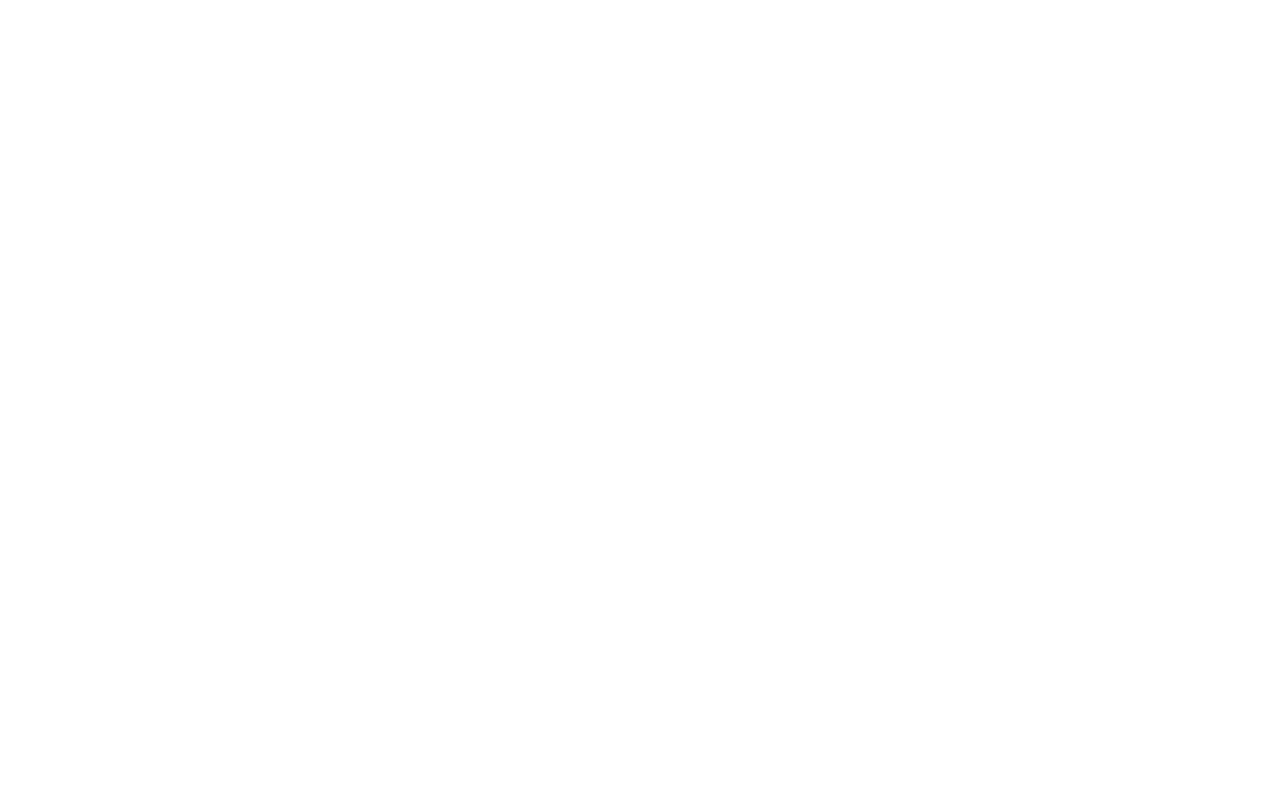
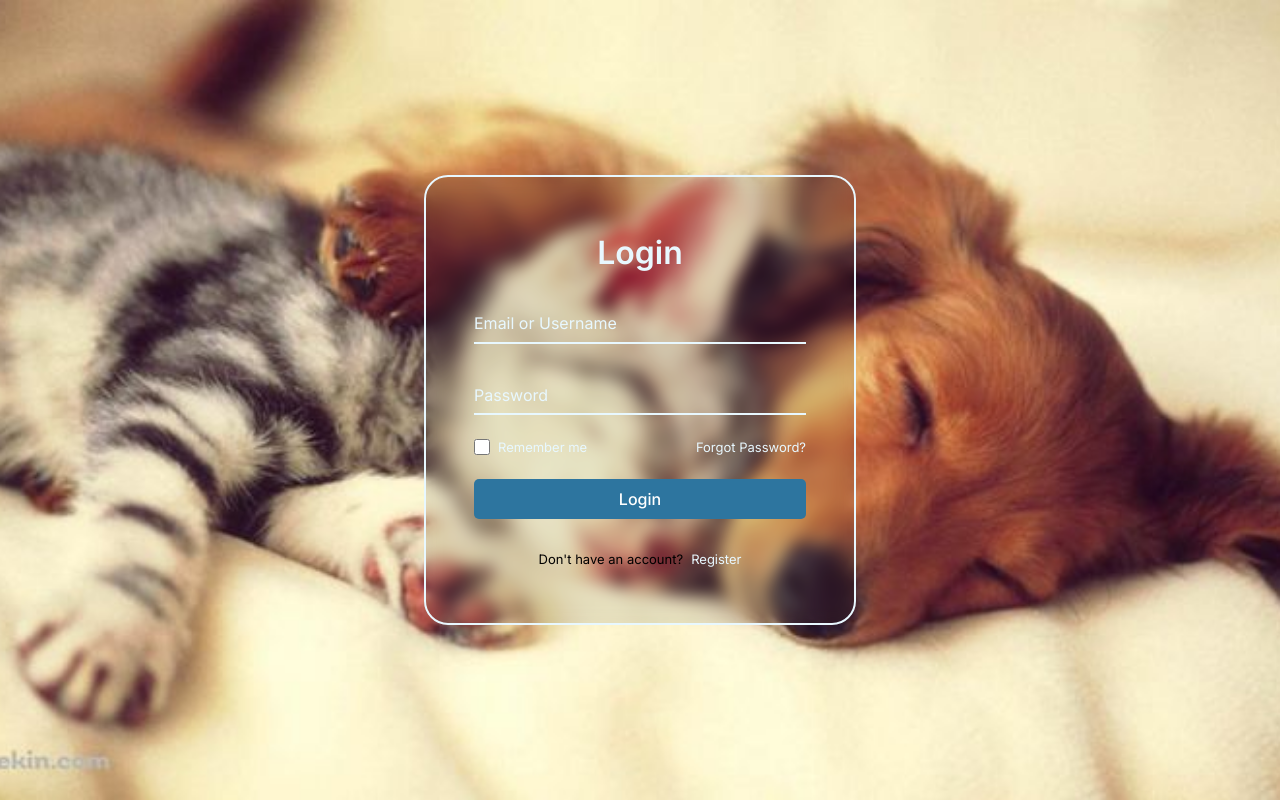
Before and after one commit to Stayer1231/PetHealthCareSystem_Frontend, a React (Vite) app in the folder PetHealthCareSystem/: page /login in a window 1280 px wide. Before the commit this address had no page. Built offline with nearby package versions, Linux system fonts and the light colour scheme.

Commit message:
Add: Login page, AppRouting

```diff
--- /dev/null
+++ b/PetHealthCareSystem/src/Atomic Components/pages/LoginPage/LoginPage.jsx
@@ -0,0 +1,149 @@
+import React, { useState } from "react";
+import "./LoginPage.scss";
+import { useNavigate, Link } from "react-router-dom";
+import loginImg from "../../../assets/img/DogandCat.jpg";
+import Text from "../../atoms/Text/Text";
+import Button from "../../atoms/Button/Button";
+import { message, notification } from "antd";
+
+const LoginPage = () => {
+  const navigate = useNavigate();
+  const [usernameOrEmail, setUsernameOrEmail] = useState("");
+  const [password, setPassword] = useState("");
+  const [validationMessageShown, setValidationMessageShown] = useState(false);
+
+  const handleUsernameOrEmailChange = (event) => {
+    setUsernameOrEmail(event.target.value);
+    setValidationMessageShown(false);
+  };
+
+  const handlePasswordChange = (event) => {
+    setPassword(event.target.value);
+    setValidationMessageShown(false);
+  };
+
+  const handleLogin = (e) => {
+    e.preventDefault();
+
+    if (usernameOrEmail.trim() === "" || password.trim() === "") {
+      if (!validationMessageShown) {
+        message.error(
+          "Please fill in both username/email and password fields."
+        );
+        setValidationMessageShown(true);
+      }
+      return;
+    }
+
+    if (usernameOrEmail.includes("@")) {
+      loginWithEmail(usernameOrEmail, password);
+    } else {
+      loginWithUsername(usernameOrEmail, password);
+    }
+  };
+
+  const loginWithEmail = (email, password) => {
+    notification.success({ message: "Login with email and password" });
+    navigate("/your-pet/overview");
+  };
+
+  const loginWithUsername = (username, password) => {
+    notification.success({ message: "Login with username and password" });
+    navigate("/your-pet/overview");
+  };
+
+  return (
+    <div className="login">
+      <img src={loginImg} alt="login image" className="login__img" />
+
+      <form action="" className="login__form">
+        <div className="login__header">
+          <Text type="h1" content="Login" className="login__title" />
+        </div>
+
+        <div className="login__content">
+          <div className="login__box">
+            <div className="login__box-input">
+              <input
+                type="text"
+                required
+                className="login__input"
+                id="login-email"
+                placeholder=" "
+                value={usernameOrEmail}
+                onChange={handleUsernameOrEmailChange}
+              />
+              <Text
+                type="label"
+                content="Email or Username"
+                htmlFor="login-email"
+                className="login__label"
+              />
+            </div>
+          </div>
+
+          <div className="login__box">
+            <div className="login__box-input">
+              <input
+                type="password"
+                required
+                className="login__input"
+                id="login-pass"
+                placeholder=" "
+                value={password}
+                onChange={handlePasswordChange}
+              />
+              <Text
+                type="label"
+                content="Password"
+                htmlFor="login-pass"
+                className="login__label"
+              />
+            </div>
+          </div>
+        </div>
+
+        <div className="login__check">
+          <div className="login__check-group">
+            <input
+              type="checkbox"
+              className="login__check-input"
+              id="login-check"
+            />
+            <Text
+              type="label"
+              content="Remember me"
+              htmlFor="login-check"
+              className="login__check-label"
+            />
+          </div>
+
+          <Link to="/forgot-password" className="login__forgot">
+            Forgot Password?
+          </Link>
+        </div>
+
+        <Button
+          content="Login"
+          variant="filled"
+          onClick={handleLogin}
+          className="login__button"
+          textColor="var(--LILY-WHITE)"
+        />
+
+        <div className="register-line">
+          <Text
+            type="p"
+            content="Don't have an account?"
+            className="login__register"
+          />
+          <Link to="/register" className="login__register-link">
+            Register
+          </Link>
+        </div>
+      </form>
+    </div>
+  );
+};
+
+export default LoginPage;
--- /dev/null
+++ b/PetHealthCareSystem/src/Atomic Components/pages/LoginPage/LoginPage.scss
@@ -0,0 +1,182 @@
+$small-font-size: 0.813rem;
+
+/*===============Base===============*/
+
+input,
+button {
+  border: none;
+  outline: none;
+}
+
+a {
+  text-decoration: none;
+}
+
+img {
+  max-width: 100%;
+  height: auto;
+}
+
+/*=============== LOGIN ===============*/
+.login {
+  position: relative;
+  height: 100vh;
+  display: grid;
+  align-items: center;
+
+  &__img {
+    position: absolute;
+    width: 100%;
+    height: 100%;
+    object-fit: cover;
+    object-position: center;
+  }
+
+  &__form {
+    position: relative;
+    background-color: hsla(0, 0%, 10%, 0.1);
+    border: 2px solid var(--LILY-WHITE);
+    margin-inline: 1.5rem;
+    padding: 2.5rem 1.5rem;
+    border-radius: 1rem;
+    backdrop-filter: blur(8px);
+  }
+
+  &__header {
+    text-align: center; // Center the text horizontally
+    margin-bottom: 2rem;
+  }
+
+  &__title {
+    color: var(--LILY-WHITE);
+  }
+
+  &__content,
+  &__box {
+    display: grid;
+  }
+
+  &__content {
+    row-gap: 1.75rem;
+    margin-bottom: 1.5rem;
+  }
+
+  &__box {
+    grid-template-columns: 1fr;
+    align-items: center;
+    border-bottom: 2px solid var(--LILY-WHITE);
+  }
+
+  &__input {
+    width: 100%;
+    padding-block: 0.8rem;
+    background: none;
+    color: var(--LILY-WHITE);
+    position: relative;
+    z-index: 1;
+
+    &:focus + .login__label {
+      top: -12px;
+      font-size: $small-font-size;
+    }
+
+    &:not(:placeholder-shown).login__input:not(:focus) + .login__label {
+      top: -12px;
+      font-size: $small-font-size;
+    }
+  }
+
+  &__box-input {
+    position: relative;
+  }
+
+  &__label {
+    position: absolute;
+    left: 0;
+    top: 13px;
+    // font-weight: $font-medium;
+    transition: top 0.3s, font-size 0.3s;
+    color: var(--LILY-WHITE);
+  }
+
+  &__check,
+  &__check-group {
+    display: flex;
+    align-items: center;
+    justify-content: space-between;
+  }
+
+  &__check {
+    margin-bottom: 1.5rem;
+  }
+
+  &__check-label {
+    color: var(--LILY-WHITE);
+  }
+
+  &__check-label,
+  &__forgot,
+  &__register {
+    font-size: $small-font-size;
+  }
+
+  &__check-group {
+    column-gap: 0.5rem;
+  }
+
+  &__check-input {
+    width: 16px;
+    height: 16px;
+  }
+
+  &__forgot {
+    color: var(--LILY-WHITE);
+
+    &:hover {
+      text-decoration: underline;
+    }
+  }
+
+  &__button {
+    width: 100%;
+    padding: 1rem;
+    border-radius: 0.5rem;
+    cursor: pointer;
+    margin-bottom: 2rem;
+  }
+
+  .register-line {
+    display: flex;
+    justify-content: center;
+    align-items: center;
+    gap: 0.5rem; // Adjust the gap between the text and the link if needed
+  }
+
+  .login__register-link {
+    color: var(--LILY-WHITE);
+    font-size: $small-font-size;
+
+    &:hover {
+      text-decoration: underline;
+    }
+  }
+
+}
+
+/*=============== BREAKPOINTS ===============*/
+/* For medium devices */
+@media screen and (min-width: 576px) {
+  .login {
+    justify-content: center;
+
+    &__form {
+      width: 432px;
+      padding: 4rem 3rem 3.5rem;
+      border-radius: 1.5rem;
+    }
+
+    &__title {
+      font-size: 2rem;
+    }
+  }
+}
--- a/PetHealthCareSystem/src/routes/AppRoutes.jsx
+++ b/PetHealthCareSystem/src/routes/AppRoutes.jsx
@@ -6,6 +6,7 @@ import PetManagementPage from "../Atomic Components/pages/PetManagementPage/PetM
 import PetOverview from "../Atomic Components/organisms/PetManagement/Overview/PetOverview";
 import PetProfile from "../Atomic Components/organisms/PetManagement/PetProfile/PetProfile";
 import HomePage from "../Atomic Components/pages/HomePage/HomePage";
+import LoginPage from "../Atomic Components/pages/LoginPage/LoginPage";
 import {
 	Accordion,
 	AccordionHeader,
@@ -16,6 +17,10 @@ function AppRoutes() {
 		<>
 			<ScrollToTop>
 				<Routes>
+				<Route
+						path="/login"
+						element={<LoginPage />}
+					/>
 					<Route
 						path="/"
 						element={<CommonLayout />}
```
Also changed, not shown: PetHealthCareSystem/src/assets/img/DogandCat.jpg (added).
